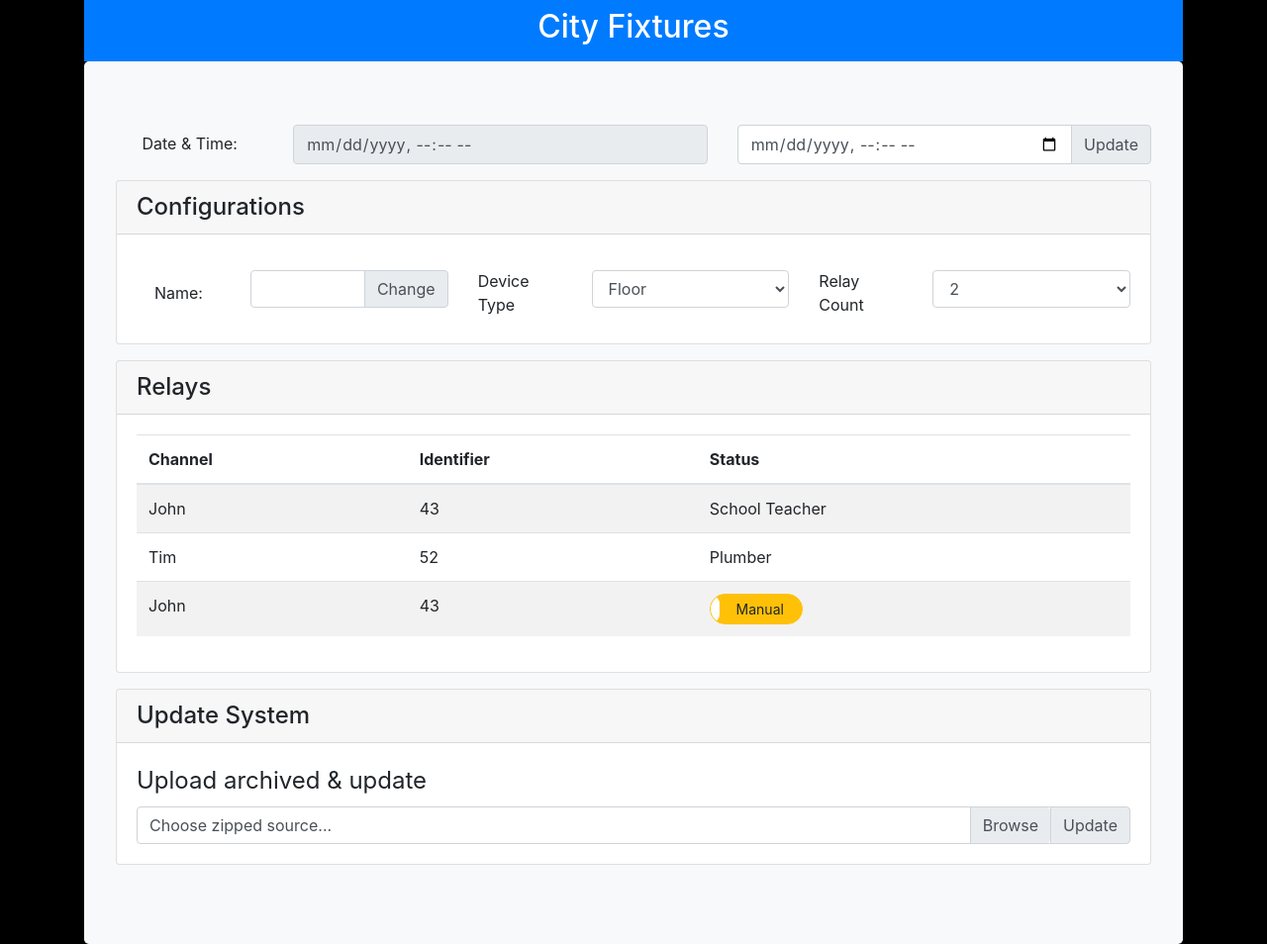
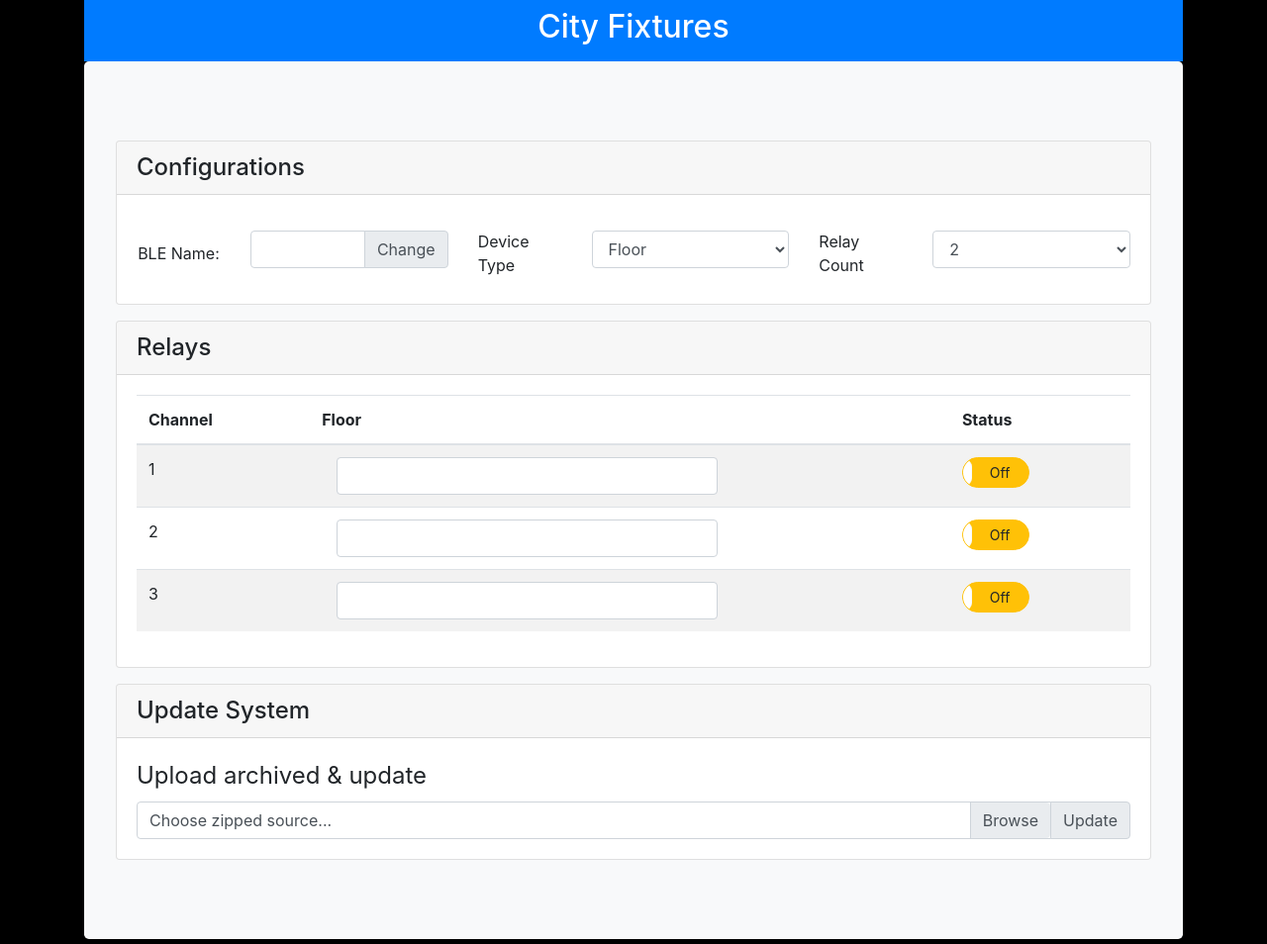
Before and after one commit to raymatos/city-fixtures-ble, a plain HTML site: page data/index.htm in a window 1280 px wide. Shown: the top 954 px of the page at 99% size. Drawn offline with Linux system fonts and the light colour scheme.

Commit message:
update template.

```diff
--- a/data/index.htm
+++ b/data/index.htm
@@ -47,18 +47,6 @@
     </header>
 
     <div class="jumbotron bg-light">
-      <div class="form-group row">
-        <label for="localtime" class="col-form-label col-sm-2 text-center">Date & Time:</label>
-        <div class="input-group col-sm-5">
-          <input type="datetime-local" class="form-control" id="localtime" disabled />
-        </div>
-        <div class="input-group col-sm-5">
-          <input type="datetime-local" class="form-control" id="settime" />
-          <div class="input-group-append">
-            <input type="button" class="input-group-text h4" id="update-time-btn" value="Update" />
-          </div>
-        </div>
-      </div>
 
       <div class="card card-default mt-3 mb-3">
         <div class="card-header h4">
@@ -68,7 +56,7 @@
           <div class="row form-inline">
             <div class="col-sm-4">
               <div class="form-group row form-inline">
-                <label for="blename" class="col-form-label col-sm-4 mt-2">Name:</label>
+                <label for="blename" class="col-form-label col-sm-4 mt-2">BLE Name:</label>
                 <div class="input-group col-sm-8">
                   <input type="text" class="form-control" id="blename" />
                   <div class="input-group-append">
@@ -121,27 +109,43 @@
               <thead>
                 <tr>
                   <th>Channel</th>
-                  <th>Identifier</th>
+                  <th>Floor</th>
                   <th>Status</th>
                 </tr>
               </thead>
               <tbody>
                 <tr class="">
-                  <td class="col-xs-3">John</td>
-                  <td class="col-xs-3">43</td>
-                  <td class="col-xs-6">School Teacher</td>
+                  <td class="col-xs-3">1</td>
+                  <td class="col-xs-3">
+                    <div class="input-group col-sm-8">
+                      <input type="text" class="form-control"/>
+                    </div>
+                  </td>
+                  <td class="col-xs-6"><input type="checkbox" data-toggle="toggle" data-size="sm" id="relay-mode"
+                      data-onstyle="success" data-offstyle="warning" data-on="Active" data-off="Off"
+                      data-style="ios" onchange="change_configuration('relay-mode')" /></td>
                 </tr>
                 <tr class="">
-                  <td class="col-xs-3">Tim</td>
-                  <td class="col-xs-3">52</td>
-                  <td class="col-xs-6">Plumber</td>
+                  <td class="col-xs-3">2</td>
+                  <td class="col-xs-3">
+                    <div class="input-group col-sm-8">
+                      <input type="text" class="form-control"/>
+                    </div>
+                  </td>
+                  <td class="col-xs-6"><input type="checkbox" data-toggle="toggle" data-size="sm" id="relay-mode"
+                      data-onstyle="success" data-offstyle="warning" data-on="Active" data-off="Off"
+                      data-style="ios" onchange="change_configuration('relay-mode')" /></td>
                 </tr>
                 <tr class="">
-                  <td class="col-xs-3">John</td>
-                  <td class="col-xs-3">43</td>
-                  <td class="col-xs-6"><input type="checkbox" data-toggle="toggle" data-size="sm" id="system-mode"
-                      data-onstyle="success" data-offstyle="warning" data-on="Automatic" data-off="Manual"
-                      data-style="ios" onchange="change_configuration('system-mode')" /></td>
+                  <td class="col-xs-3">3</td>
+                  <td class="col-xs-3">
+                    <div class="input-group col-sm-8">
+                      <input type="text" class="form-control"/>
+                    </div>
+                  </td>
+                  <td class="col-xs-6"><input type="checkbox" data-toggle="toggle" data-size="sm" id="relay-mode"
+                      data-onstyle="success" data-offstyle="warning" data-on="Active" data-off="Off"
+                      data-style="ios" onchange="change_configuration('relay-mode')" /></td>
                 </tr>
               </tbody>
             </table>
```
